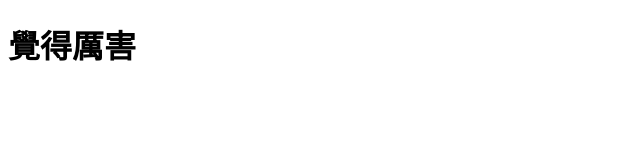
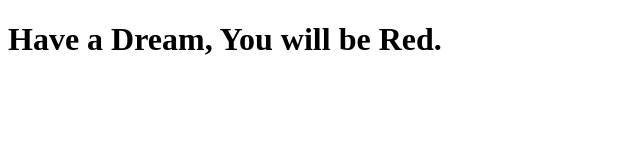
Before and after one commit to Halesu/Halesu.github.io, a plain HTML site: page index.html in a window 1280 px wide. Shown: the whole page, without its empty margins (0-640 px from the left). Drawn offline with Linux system fonts and the light colour scheme.

Commit message:
Update index.html

```diff
--- a/index.html
+++ b/index.html
@@ -5,6 +5,6 @@
     <title>你好，GitHub</title>
   </head>
   <body>
-    <h1>覺得厲害</h1>
+    <h1>Have a Dream, You will be Red.</h1>
   </body>
 </html>
```
